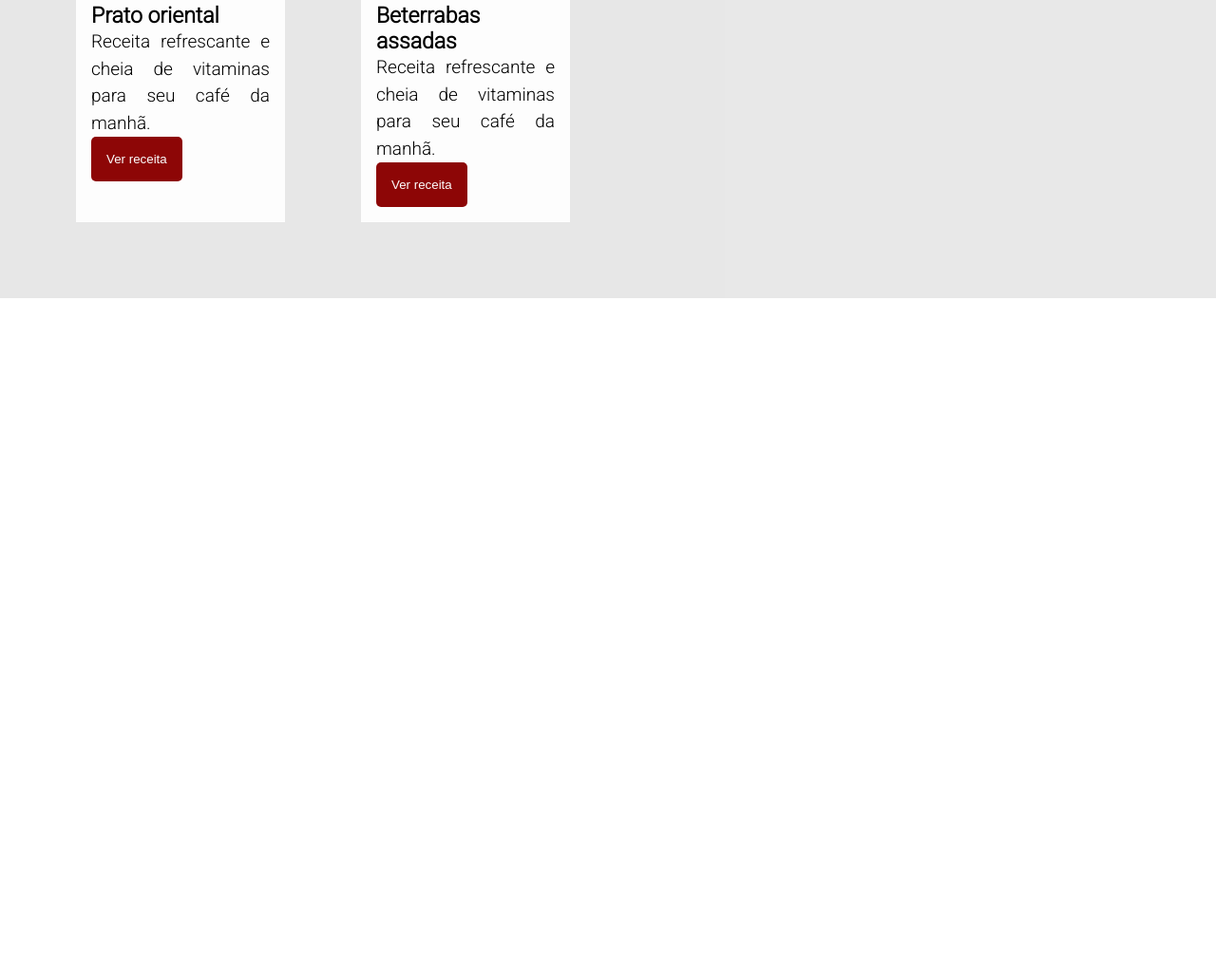
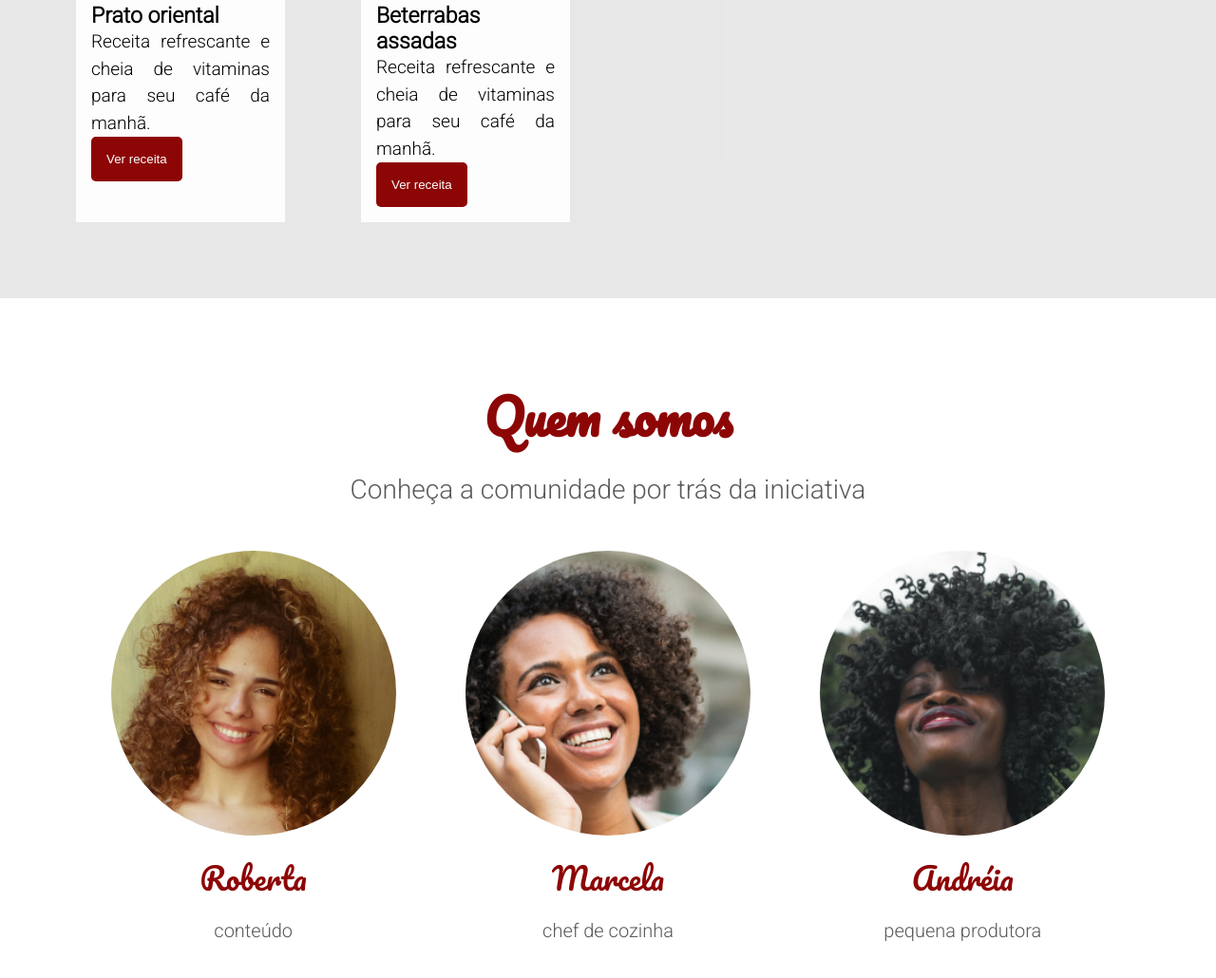
Before and after one commit to viniciusleite-web/Arquitetura_CSS, a plain HTML site: page index.html in a window 1280 px wide. Shown: the part 1859-2889 px from the top of the page at 95% size. Before the commit the page ends 2173 px from the top, so only its background shows below. Drawn offline with Linux system fonts and the light colour scheme; files whose address does not match are found by name.

Commit message:
Estilzando parte quem somos e adcionando fotos

```diff
--- /dev/null
+++ b/assets/css/pessoa/pessoa-funcao.css
@@ -0,0 +1,5 @@
+.pessoa__funcao {
+    text-transform: lowercase;
+    color: #595959;
+    font-size: 1.25rem;
+}
--- /dev/null
+++ b/assets/css/pessoa/pessoa-imagem.css
@@ -0,0 +1,24 @@
+.pessoa__imagem {
+    background: red;
+    background-size: cover;
+    background-position: center;
+    border-radius: 100%;
+    width: 300px;
+    height: 300px;
+    margin: 0 auto;
+    background-repeat: no-repeat;
+}
+
+.pessoa__imagem--roberta{
+    background-image: url('../../img/pessoas/roberta.jpg');
+
+}
+
+.pessoa__imagem--marcela{
+    background-image: url('../../img/pessoas/marcela.jpg');
+
+}
+.pessoa__imagem--andreia{
+    background-image: url('../../img/pessoas/andreia.jpg');
+
+}
--- /dev/null
+++ b/assets/css/pessoa/pessoa-nome.css
@@ -0,0 +1,6 @@
+.pessoa__nome{
+    margin: 1rem 0;
+    font-family: Pacifico , cursive;
+    color: #8d0606;
+    font-size: 2rem;
+}
--- /dev/null
+++ b/assets/css/pessoa/pessoa.css
@@ -0,0 +1,4 @@
+.pessoa {
+    display: flex;
+    flex-direction: column;
+}
--- /dev/null
+++ b/assets/css/pessoas.css
@@ -0,0 +1,5 @@
+.pessoas {
+    display: flex;
+    padding-top: 3rem;
+    justify-content: space-around;
+}
--- /dev/null
+++ b/assets/css/quemSomos/quemSomos-descricao.css
@@ -0,0 +1,5 @@
+.quem-somos__descricao{
+    font-weight: 100;
+    font-size: 1.75rem;
+    color: #595959;
+}
--- /dev/null
+++ b/assets/css/quemSomos/quemSomos-titulo.css
@@ -0,0 +1,6 @@
+.quem-somos__titulo{
+    margin-bottom: 1rem;
+    color: #8d0606;
+    font-size: 3.1875rem;
+    font-family: Pacifico,cursive;
+}
--- /dev/null
+++ b/assets/css/quemSomos/quemSomos.css
@@ -0,0 +1,4 @@
+.quem-somos{
+    text-align: center;
+    padding: 5rem;
+}
--- a/index.html
+++ b/index.html
@@ -33,6 +33,15 @@
         <link rel="stylesheet" href="./assets/css/receita/receita-imagem.css">
         <link rel="stylesheet" href="./assets/css/receita/receita-titulo.css">
         <link rel="stylesheet" href="./assets/css/receitas.css">
+        <link rel="stylesheet" href="./assets/css/quemSomos/quemSomos.css">
+        <link rel="stylesheet" href="./assets/css/quemSomos/quemSomos-titulo.css">
+        <link rel="stylesheet" href="./assets/css/quemSomos/quemSomos-descricao.css">
+        <link rel="stylesheet" href="./assets/css/pessoas.css">
+        <link rel="stylesheet" href="./assets/css/pessoa/pessoa.css">
+        <link rel="stylesheet" href="./assets/css/pessoa/pessoa-funcao.css">
+        <link rel="stylesheet" href="./assets/css/pessoa/pessoa-imagem.css">
+        <link rel="stylesheet" href="./assets/css/pessoa/pessoa-nome.css">
+        <link rel="stylesheet" href="./assets/css/pessoa/pessoa.css">
 </head>
 <body>
     <header class="cabecalho">
@@ -105,5 +114,26 @@
             </div>
         </div>
     </section>
+    <section class="quem-somos">
+        <h3 class="quem-somos__titulo">Quem somos</h3>
+        <p class="quem-somos__descricao">Conheça a comunidade por trás da iniciativa</p>
+        <div class="pessoas">
+            <div class="pessoa">
+                <div class="pessoa__imagem pessoa__imagem--roberta"></div>
+                <span class="pessoa__nome">Roberta</span>
+                <span class="pessoa__funcao">Conteúdo</span>
+            </div>
+            <div class="pessoa">
+                <div class="pessoa__imagem pessoa__imagem--marcela"></div>
+                <span class="pessoa__nome">Marcela</span>
+                <span class="pessoa__funcao">Chef de cozinha</span>
+            </div>
+            <div class="pessoa">
+                <div class="pessoa__imagem pessoa__imagem--andreia"></div>
+                <span class="pessoa__nome">Andréia</span>
+                <span class="pessoa__funcao">Pequena Produtora</span>
+            </div>
+        </div>
+    </section>
 </body>
 </html>
```
Also changed, not shown: assets/img/pessoas/andreia.jpg (added), assets/img/pessoas/marcela.jpg (added), assets/img/pessoas/roberta.jpg (added).
